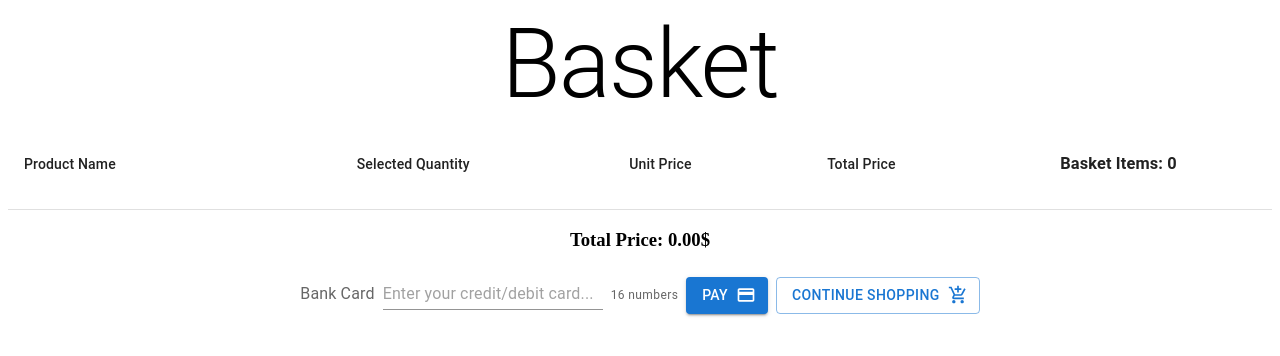
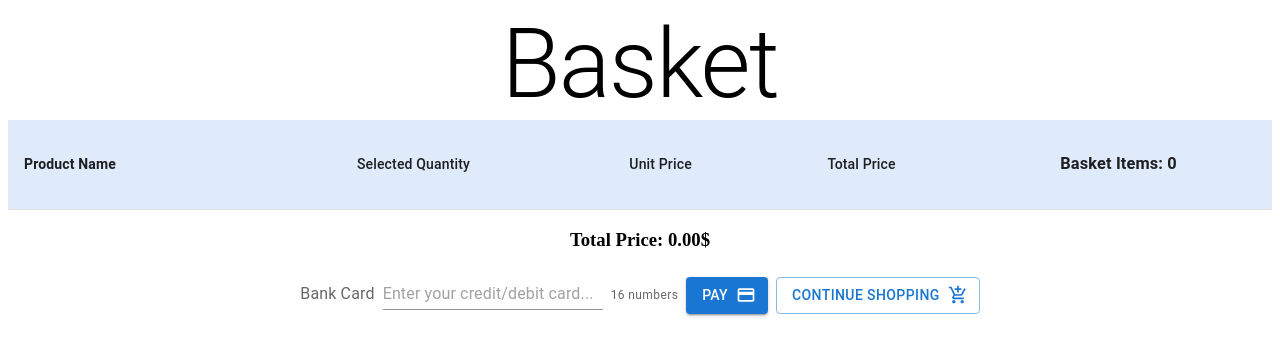
Before and after one commit to mrrustemka/shopping-simulator, a React (Create React App) app: page /basket in a window 1280 px wide. Shown: the top 356 px of the page. Built offline with nearby package versions, Linux system fonts and the light colour scheme.

Commit message:
stylize-table-head

```diff
--- a/src/components/BasketList.jsx
+++ b/src/components/BasketList.jsx
@@ -52,7 +52,7 @@ function Basket() {
         <Table sx={{ minWidth: 650 }} aria-label="simple table">
           <TableHead>
             <TableRow>
-              <TableCell>Product Name</TableCell>
+              <TableCell style={{ fontWeight: "bold" }}>Product Name</TableCell>
               <TableCell align="center">Selected Quantity</TableCell>
               <TableCell align="center">Unit Price</TableCell>
               <TableCell align="center">Total Price</TableCell>
--- a/src/index.css
+++ b/src/index.css
@@ -24,3 +24,7 @@ form button {
 .basket {
   text-align: center;
 }
+
+thead {
+  background-color: rgba(152, 185, 238, 0.306);
+}
```
